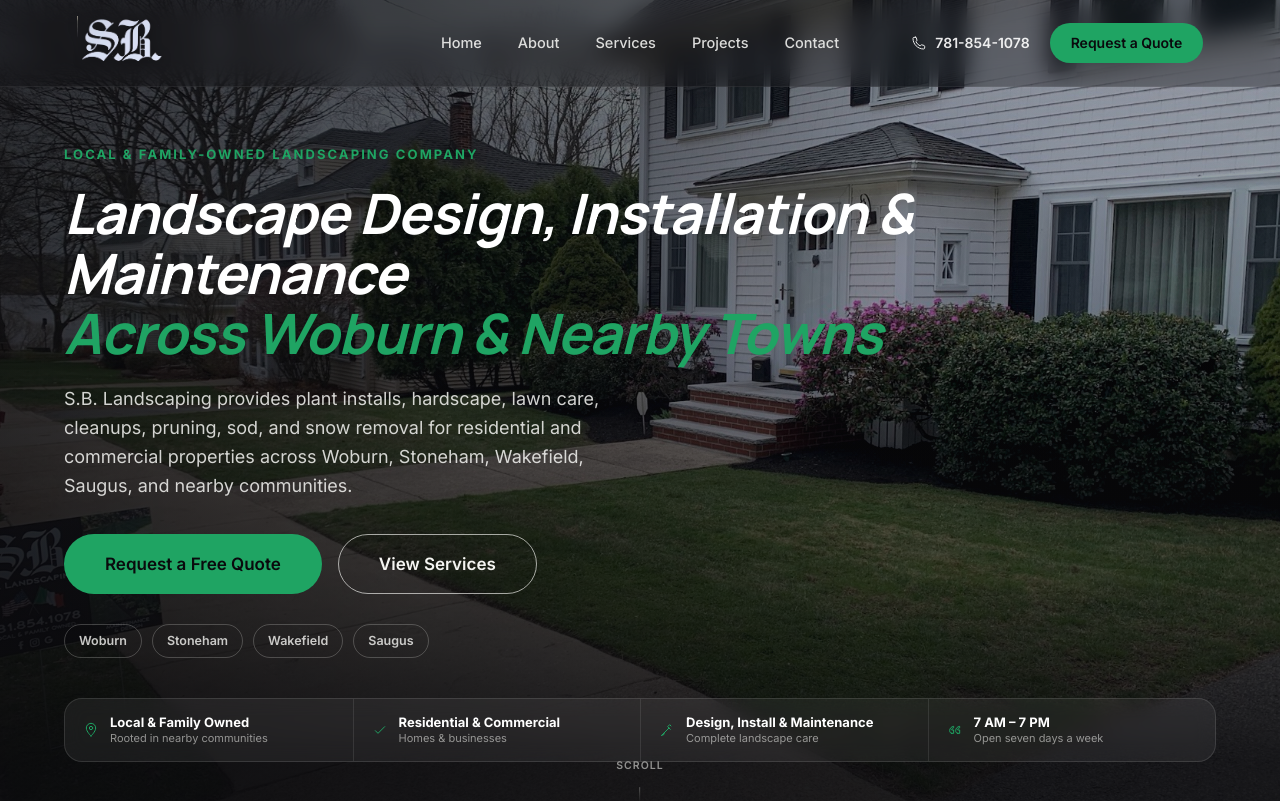
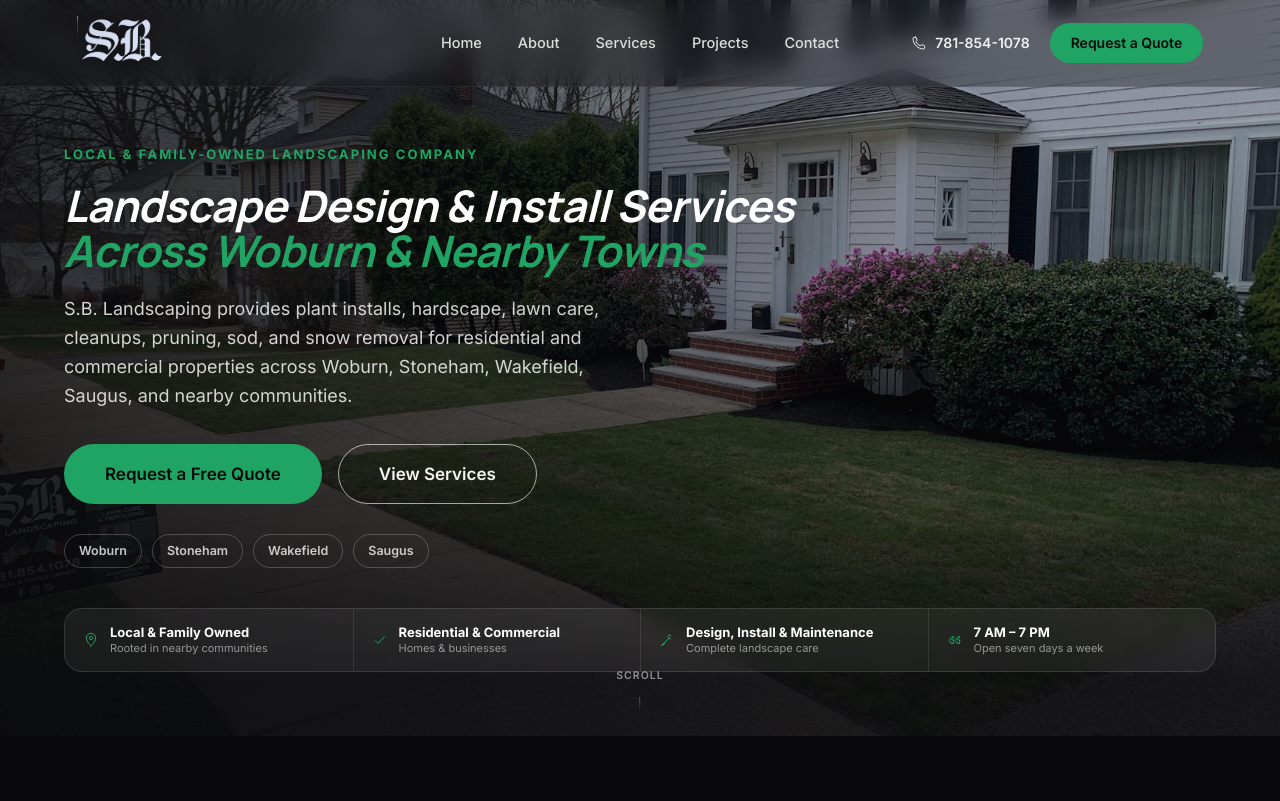
Before and after one commit to evanderpierre/sblandscaping, a Next.js app: page / in a window 1280 px wide. Shown: the top 801 px of the page. Built offline with nearby package versions, Linux system fonts and the light colour scheme; a web font is replaced by a local one.

Commit message:
Polish hero headline wrapping

```diff
--- a/src/components/sections/Hero.tsx
+++ b/src/components/sections/Hero.tsx
@@ -53,12 +53,12 @@ export function Hero() {
           className="hero-headline"
           style={{
             ...t(100), color: "#fff", fontFamily: "var(--font-heading)", fontStyle: "italic", fontWeight: 700, letterSpacing: "-0.015em",
-            fontSize: "clamp(2.05rem, 4.35vw, 4rem)", lineHeight: 1.08, margin: "0 0 22px", maxWidth: 900,
+            fontSize: "clamp(2.05rem, 3.4vw, 3.15rem)", lineHeight: 1.04, margin: "0 0 22px", maxWidth: 900,
           }}
         >
-          <span style={{ display: "block" }}>Landscape Design, Installation &amp; Maintenance</span>
+          <span className="hero-headline-line" style={{ display: "block" }}>Landscape Design &amp; Install Services</span>
           {" "}
-          <span style={{ display: "block", color: "var(--sb-flag-green)" }}>Across Woburn &amp; Nearby Towns</span>
+          <span className="hero-headline-line" style={{ display: "block", color: "var(--sb-flag-green)" }}>Across Woburn &amp; Nearby Towns</span>
         </h1>
 
         <p className="hero-subhead" style={{ ...t(180), color: "rgba(245,245,242,0.85)", fontSize: 18, lineHeight: 1.6, maxWidth: 580, margin: "0 0 34px" }}>
@@ -113,11 +113,13 @@ export function Hero() {
 
       <style>{`
         .hero-real-photo .photo-hover-img { object-position: 50% 58%; }
+        .hero-headline-line { white-space: nowrap; }
         @keyframes sb-scroll-cue { 0%,100% { transform: scaleY(0.6); opacity:.5; } 50% { transform: scaleY(1); opacity:1; } }
         @media (max-width: 640px) { .hero-real-photo .photo-hover-img { object-position: 18% 58% !important; } }
         @media (max-width: 640px) {
           .hero-content { padding-top: 108px !important; padding-bottom: 38px !important; }
           .hero-headline { font-size: clamp(1.85rem, 8.4vw, 2.15rem) !important; line-height: 1.06 !important; margin-bottom: 16px !important; }
+          .hero-headline-line { white-space: normal; }
           .hero-subhead { font-size: 15.5px !important; line-height: 1.55 !important; margin-bottom: 22px !important; }
           .hero-ctas { gap: 10px !important; margin-bottom: 20px !important; }
           .hero-ctas > a, .hero-ctas > a > button { width: 100%; }
```
